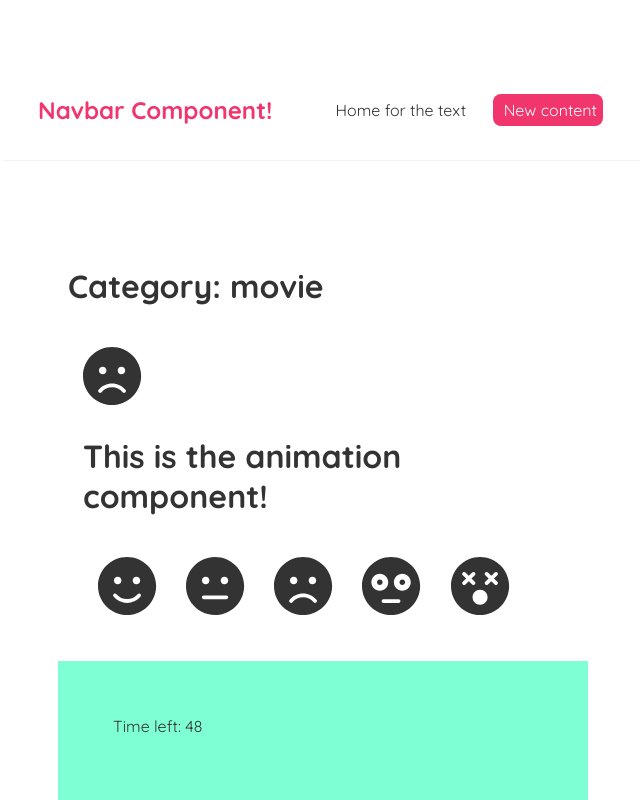
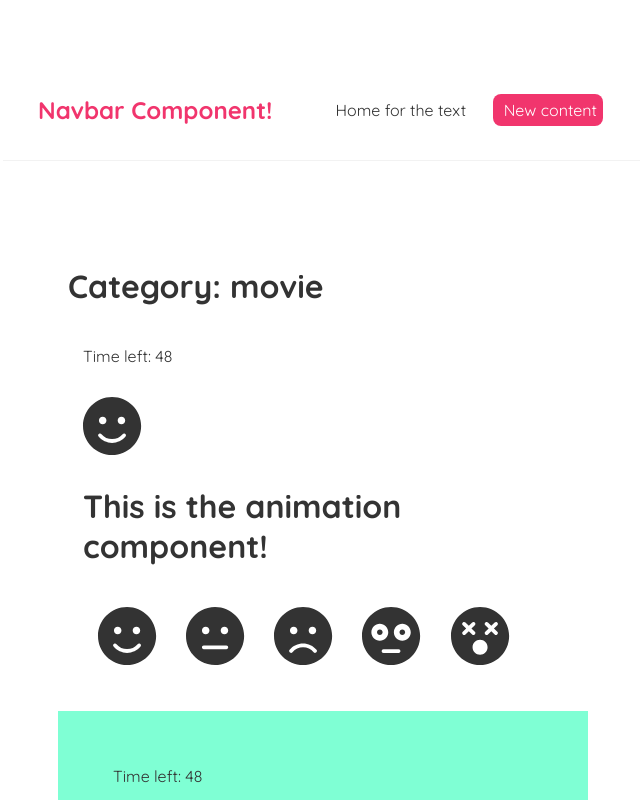
Before and after one commit to naoiri/Quiz-man, a React (Create React App) app in the folder frontend/: page /game in a window 1280 px wide. Both pictures are taken after a click on the button "Movie". Shown: the top 800 px of the page, without its empty margins (317-957 px from the left). Built offline with nearby package versions, Linux system fonts and the light colour scheme; no server answers; the HTML template or start-up script is replaced by a standard one.

Commit message:
Change faces dynamically depending on timer

```diff
--- a/frontend/src/Animation.js
+++ b/frontend/src/Animation.js
@@ -1,31 +1,39 @@
-import React, {useState} from "react";
+import React, {useState, useEffect} from "react";
 import { FontAwesomeIcon } from '@fortawesome/react-fontawesome';
 import { faSmile, faMeh, faFrown, faFlushed, faDizzy  } from '@fortawesome/free-solid-svg-icons';
 
 
 function Animation() {
 
-    const [time, setTime] = useState(20);
+
+    const [counter, setCounter] = useState(50);
+    useEffect(() => {
+        const timer =
+            counter > 0 && setInterval(() => setCounter(counter - 1), 1000);
+        return () => clearInterval(timer);
+    }, [counter]);
+
     return (
         <div>
+            <div>Time left: {counter}</div>
             {(() => {
-                if (time<10) {
+                if (counter<10) {
                     return (
                         <FontAwesomeIcon icon={faDizzy} className="fa-icons"/>
                     )
-                } else if (time<20) {
+                } else if (counter<20) {
                     return (
                         <FontAwesomeIcon icon={faFlushed} className="fa-icons"/>
                     )
-                } else if (time<30){
+                } else if (counter<30){
                     return (
                         <FontAwesomeIcon icon={faFrown} className="fa-icons"/>
                     )
-                } else if (time<40){
+                } else if (counter<40){
                     return (
                         <FontAwesomeIcon icon={faMeh} className="fa-icons"/>
                     )
-                } else if (time<50){
+                } else if (counter<50){
                     return (
                         <FontAwesomeIcon icon={faSmile} className="fa-icons"/>
                     )
```
